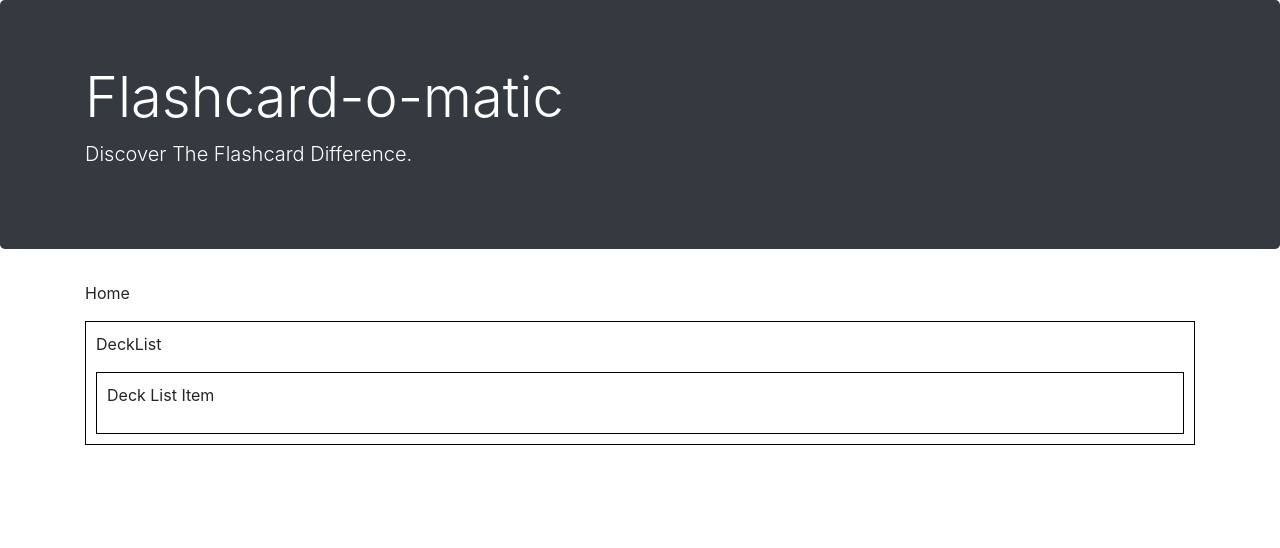
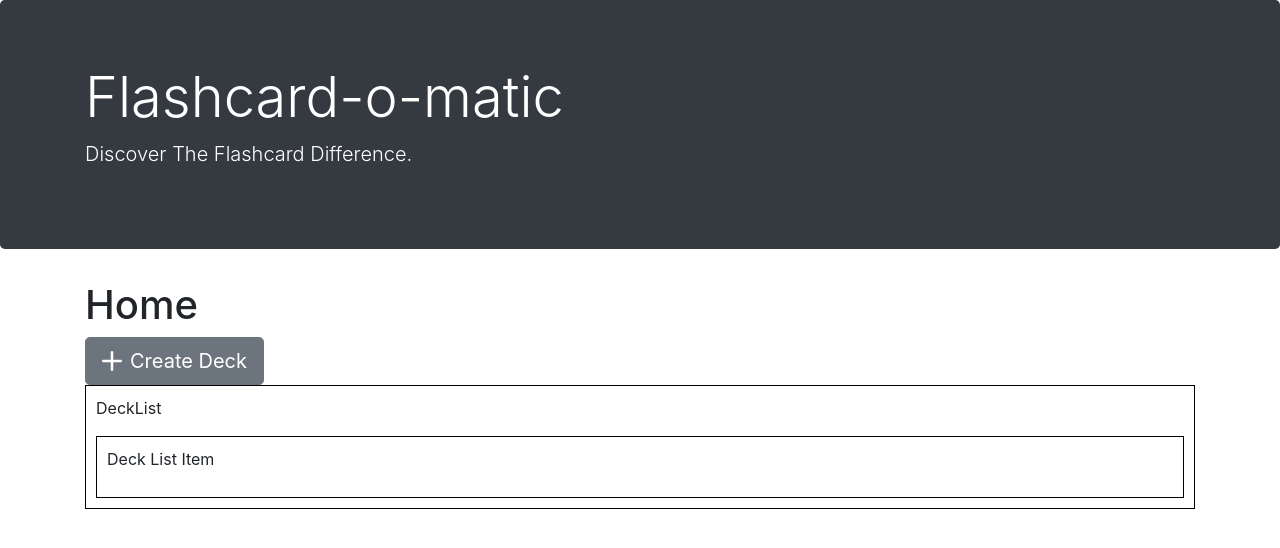
Before and after one commit to skurshner/flash, a React (Create React App) app: page / in a window 1280 px wide. Shown: the top 548 px of the page. Built offline with nearby package versions, Linux system fonts and the light colour scheme; a web font is replaced by a local one.

Commit message:
created button component and added to home

```diff
--- a/package.json
+++ b/package.json
@@ -6,6 +6,7 @@
     "@testing-library/jest-dom": "^4.2.4",
     "@testing-library/react": "^9.5.0",
     "@testing-library/user-event": "^7.2.1",
+    "bootstrap-icons": "^1.5.0",
     "cross-fetch": "^3.0.5",
     "react": "^16.13.1",
     "react-dom": "^16.13.1",
--- a/public/index.html
+++ b/public/index.html
@@ -20,6 +20,7 @@
       integrity="sha512-UyNhw5RNpQaCai2EdC+Js0QL4RlVmiq41DkmCJsRV3ZxipG2L0HhTqIf/H9Hp8ez2EnFlkBnjRGJU2stW3Lj+w=="
       crossorigin="anonymous"
     />
+    <link rel="stylesheet" href="https://cdn.jsdelivr.net/npm/bootstrap-icons@1.5.0/font/bootstrap-icons.css">
     <script
       src="https://code.jquery.com/jquery-3.5.1.slim.min.js"
       integrity="sha384-DfXdz2htPH0lsSSs5nCTpuj/zy4C+OGpamoFVy38MVBnE+IbbVYUew+OrCXaRkfj"
--- /dev/null
+++ b/src/Components/Common/Button.js
@@ -0,0 +1,24 @@
+import React from "react";
+
+const Button = ({ name, type, text, icon }) => {
+  const getButtonStyle = name => {
+    if (name === "create") {
+      return "btn btn-secondary btn-lg";
+    }
+  };
+
+  const getIcon = icon => {
+    if (icon === "add") {
+      return "bi bi-plus-lg";
+    }
+  };
+
+  return (
+    <button type={type} className={getButtonStyle(name)}>
+      <i style={{ paddingRight: "8px" }} className={getIcon(icon)}></i>
+      {text}
+    </button>
+  );
+};
+
+export default Button;
--- a/src/Components/Home/Home.js
+++ b/src/Components/Home/Home.js
@@ -1,10 +1,17 @@
 import React from "react";
+import Button from "../Common/Button";
 import DeckList from "./DeckList";
 
 const Home = () => {
   return (
     <div>
-      <p>Home</p>
+      <h1>Home</h1>
+      <Button
+        name={"create"}
+        type={"button"}
+        text={"Create Deck"}
+        icon={"add"}
+      />
       <DeckList />
     </div>
   );
```
Also changed, not shown: 1 other file (tests, documents, lock files or other folders).
